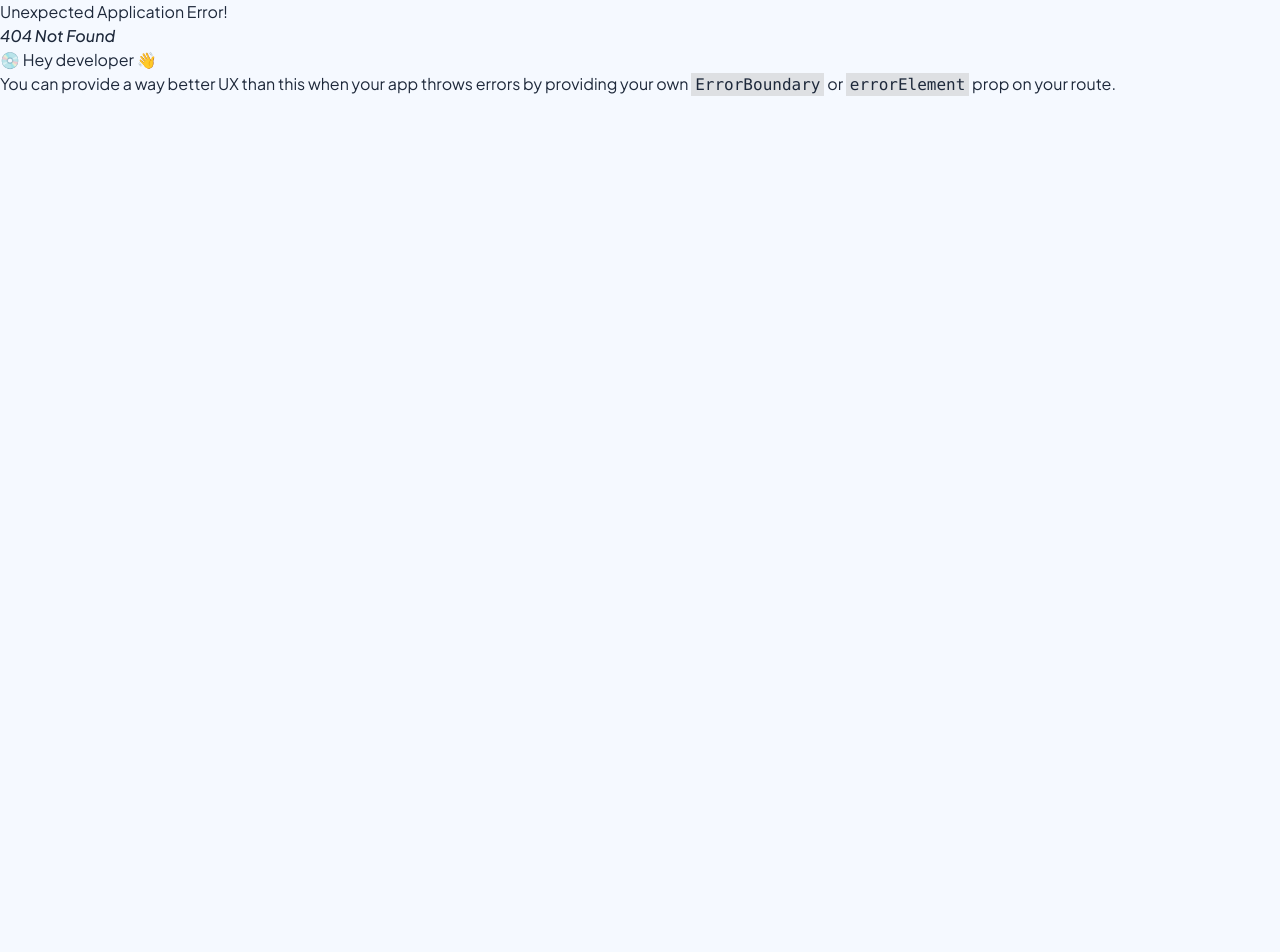
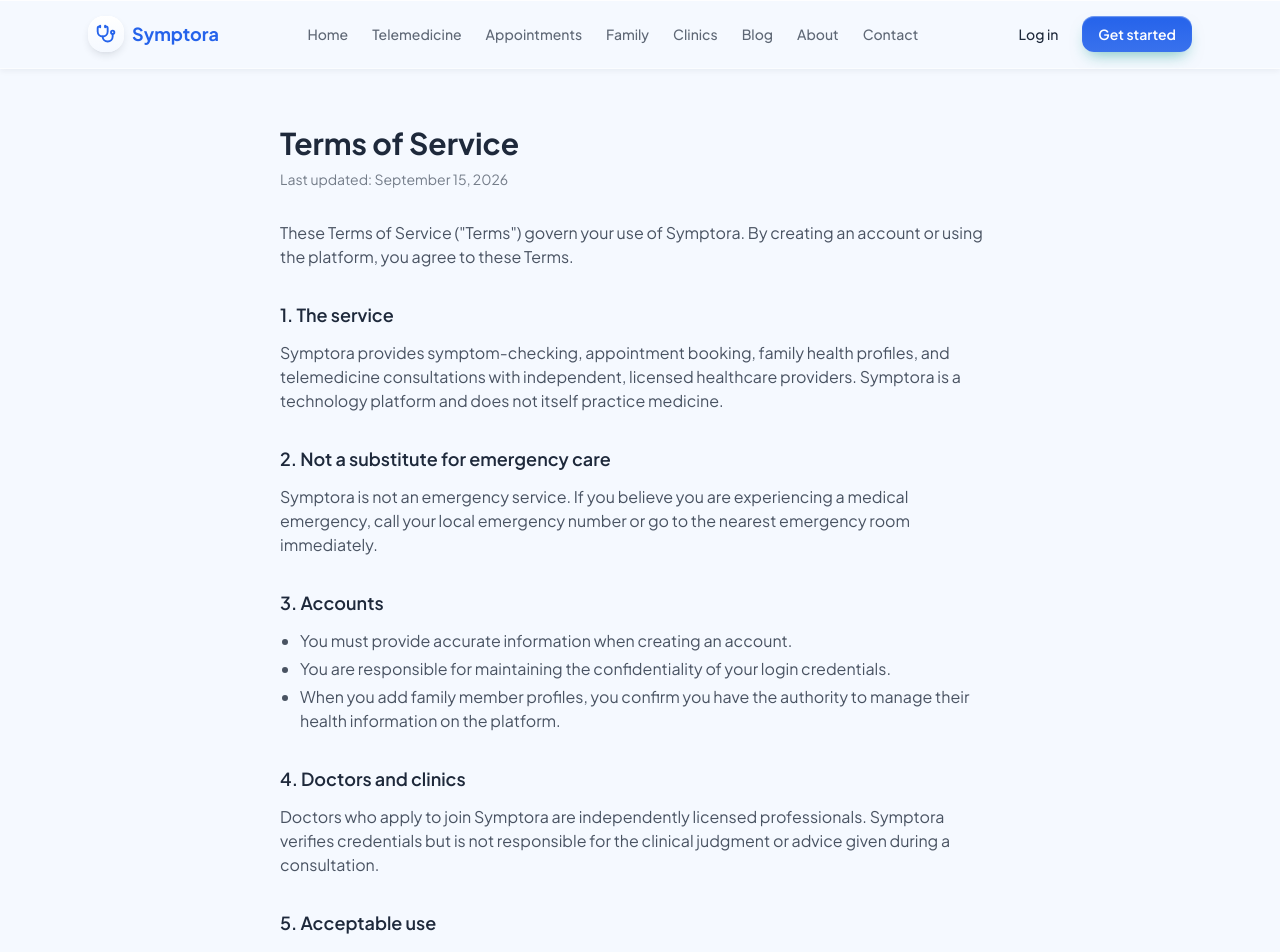
Before and after one commit to Gauravkumar6617/Symptora-first-commit, a React (Vite) app in the folder client/: page /terms in a window 1280 px wide. Before the commit this address had no page. Shown: the top 952 px of the page. Before the commit the page ends 800 px from the top, so only its background shows below. Built offline with nearby package versions, Linux system fonts and the light colour scheme.

Commit message:
to add leagal ,vercel and privacy pages

```diff
--- a/client/src/app/router.tsx
+++ b/client/src/app/router.tsx
@@ -14,6 +14,8 @@ import { ContactPage } from '@/pages/contact/ContactPage'
 import { DashboardPage } from '@/pages/dashboard/DashboardPage'
 import { FamilyPage } from '@/pages/family/FamilyPage'
 import { HomePage } from '@/pages/home/HomePage'
+import { PrivacyPolicyPage } from '@/pages/legal/PrivacyPolicyPage'
+import { TermsOfServicePage } from '@/pages/legal/TermsOfServicePage'
 import { ProfilePage } from '@/pages/profile/ProfilePage'
 import { SpecialtyPage } from '@/pages/specialties/SpecialtyPage'
 import { TelemedicinePage } from '@/pages/telemedicine/TelemedicinePage'
@@ -35,6 +37,8 @@ export const router = createBrowserRouter([
       { path: '/family', element: <FamilyPage /> },
       { path: '/about', element: <AboutPage /> },
       { path: '/contact', element: <ContactPage /> },
+      { path: '/privacy', element: <PrivacyPolicyPage /> },
+      { path: '/terms', element: <TermsOfServicePage /> },
       { path: '/apply-doctor', element: <ApplyDoctorPage /> },
       {
         element: <ProtectedRoute />,
--- /dev/null
+++ b/client/src/pages/legal/PrivacyPolicyPage.tsx
@@ -0,0 +1,100 @@
+import { APP_NAME } from '@/lib/constants'
+
+const LAST_UPDATED = 'September 15, 2026'
+
+export function PrivacyPolicyPage() {
+  return (
+    <div className="mx-auto max-w-3xl px-4 py-14 sm:px-6">
+      <h1 className="text-3xl font-bold text-ink">Privacy Policy</h1>
+      <p className="mt-2 text-sm text-ink/60">Last updated: {LAST_UPDATED}</p>
+
+      <div className="prose prose-sm mt-8 max-w-none text-ink/80 [&>h2]:mt-8 [&>h2]:text-lg [&>h2]:font-semibold [&>h2]:text-ink [&>p]:mt-3 [&>p]:leading-6 [&>ul]:mt-3 [&>ul]:list-disc [&>ul]:pl-5 [&>ul]:space-y-1">
+        <p>
+          {APP_NAME} ("we", "us", "our") provides a symptom-checking and
+          telemedicine platform. This Privacy Policy explains what
+          information we collect, how we use it, and the choices you have.
+          By using {APP_NAME}, you agree to the practices described here.
+        </p>
+
+        <h2>Information we collect</h2>
+        <ul>
+          <li>Account details: name, email, phone number, password (hashed).</li>
+          <li>
+            Health information you provide: symptoms, family member profiles,
+            appointment history, and telemedicine consultation notes.
+          </li>
+          <li>
+            Usage data: device, browser, IP address, and how you interact
+            with the app, collected for security and reliability.
+          </li>
+          <li>
+            Information from third-party sign-in providers (such as Google),
+            limited to your name, email, and profile photo, if you choose to
+            sign in that way.
+          </li>
+        </ul>
+
+        <h2>How we use your information</h2>
+        <ul>
+          <li>To provide symptom risk assessments and match you to appropriate care.</li>
+          <li>To operate appointments, telemedicine sessions, and family profiles.</li>
+          <li>To communicate service updates, appointment reminders, and support responses.</li>
+          <li>To maintain security, prevent fraud, and comply with legal obligations.</li>
+        </ul>
+
+        <h2>How we protect your data</h2>
+        <p>
+          Health records are stored on a Medplum FHIR-compliant backend with
+          encryption in transit and at rest. Access to identifiable health
+          data is restricted to authorized clinicians and system processes
+          required to deliver the service.
+        </p>
+
+        <h2>Sharing</h2>
+        <p>
+          We do not sell your personal or health information. We share data
+          only with: doctors and clinics you choose to consult with,
+          service providers who process data on our behalf under
+          confidentiality obligations, and authorities when required by law.
+        </p>
+
+        <h2>Your choices</h2>
+        <ul>
+          <li>You can access, update, or delete your account information at any time.</li>
+          <li>You can request a copy or deletion of your health records by contacting us.</li>
+          <li>You can revoke third-party sign-in access from your provider's account settings.</li>
+        </ul>
+
+        <h2>Data retention</h2>
+        <p>
+          We retain account and health data for as long as your account is
+          active, or as needed to comply with legal and medical
+          record-keeping requirements.
+        </p>
+
+        <h2>Children's privacy</h2>
+        <p>
+          {APP_NAME} allows parents and guardians to manage family member
+          profiles, including for minors, under the account holder's
+          consent. We do not knowingly allow children to create their own
+          independent accounts.
+        </p>
+
+        <h2>Changes to this policy</h2>
+        <p>
+          We may update this Privacy Policy from time to time. Material
+          changes will be notified through the app or via email.
+        </p>
+
+        <h2>Contact us</h2>
+        <p>
+          Questions about this policy or your data can be sent through our{' '}
+          <a href="/contact" className="text-primary-700 underline">
+            contact page
+          </a>
+          .
+        </p>
+      </div>
+    </div>
+  )
+}
--- /dev/null
+++ b/client/src/pages/legal/TermsOfServicePage.tsx
@@ -0,0 +1,99 @@
+import { APP_NAME } from '@/lib/constants'
+
+const LAST_UPDATED = 'September 15, 2026'
+
+export function TermsOfServicePage() {
+  return (
+    <div className="mx-auto max-w-3xl px-4 py-14 sm:px-6">
+      <h1 className="text-3xl font-bold text-ink">Terms of Service</h1>
+      <p className="mt-2 text-sm text-ink/60">Last updated: {LAST_UPDATED}</p>
+
+      <div className="prose prose-sm mt-8 max-w-none text-ink/80 [&>h2]:mt-8 [&>h2]:text-lg [&>h2]:font-semibold [&>h2]:text-ink [&>p]:mt-3 [&>p]:leading-6 [&>ul]:mt-3 [&>ul]:list-disc [&>ul]:pl-5 [&>ul]:space-y-1">
+        <p>
+          These Terms of Service ("Terms") govern your use of {APP_NAME}. By
+          creating an account or using the platform, you agree to these
+          Terms.
+        </p>
+
+        <h2>1. The service</h2>
+        <p>
+          {APP_NAME} provides symptom-checking, appointment booking, family
+          health profiles, and telemedicine consultations with independent,
+          licensed healthcare providers. {APP_NAME} is a technology platform
+          and does not itself practice medicine.
+        </p>
+
+        <h2>2. Not a substitute for emergency care</h2>
+        <p>
+          {APP_NAME} is not an emergency service. If you believe you are
+          experiencing a medical emergency, call your local emergency number
+          or go to the nearest emergency room immediately.
+        </p>
+
+        <h2>3. Accounts</h2>
+        <ul>
+          <li>You must provide accurate information when creating an account.</li>
+          <li>You are responsible for maintaining the confidentiality of your login credentials.</li>
+          <li>
+            When you add family member profiles, you confirm you have the
+            authority to manage their health information on the platform.
+          </li>
+        </ul>
+
+        <h2>4. Doctors and clinics</h2>
+        <p>
+          Doctors who apply to join {APP_NAME} are independently licensed
+          professionals. {APP_NAME} verifies credentials but is not
+          responsible for the clinical judgment or advice given during a
+          consultation.
+        </p>
+
+        <h2>5. Acceptable use</h2>
+        <ul>
+          <li>Do not use the platform to submit false symptom or identity information.</li>
+          <li>Do not attempt to access another user's account or health records.</li>
+          <li>Do not use the platform for any unlawful purpose.</li>
+        </ul>
+
+        <h2>6. Payments</h2>
+        <p>
+          Fees for consultations or clinic bookings, where applicable, are
+          disclosed before you confirm an appointment. All charges are
+          non-refundable except as required by law or stated otherwise at
+          the time of booking.
+        </p>
+
+        <h2>7. Limitation of liability</h2>
+        <p>
+          To the maximum extent permitted by law, {APP_NAME} is not liable
+          for indirect, incidental, or consequential damages arising from
+          your use of the platform, including reliance on symptom risk
+          assessments, which are informational and not a diagnosis.
+        </p>
+
+        <h2>8. Termination</h2>
+        <p>
+          We may suspend or terminate accounts that violate these Terms. You
+          may stop using {APP_NAME} and request account deletion at any
+          time.
+        </p>
+
+        <h2>9. Changes to these Terms</h2>
+        <p>
+          We may update these Terms periodically. Continued use of the
+          platform after changes take effect constitutes acceptance of the
+          updated Terms.
+        </p>
+
+        <h2>10. Contact</h2>
+        <p>
+          For questions about these Terms, reach us through our{' '}
+          <a href="/contact" className="text-primary-700 underline">
+            contact page
+          </a>
+          .
+        </p>
+      </div>
+    </div>
+  )
+}
```
Also changed, not shown: client/public/robots.txt (added), client/vercel.json (added), 2 other files (tests, documents, lock files or other folders).
